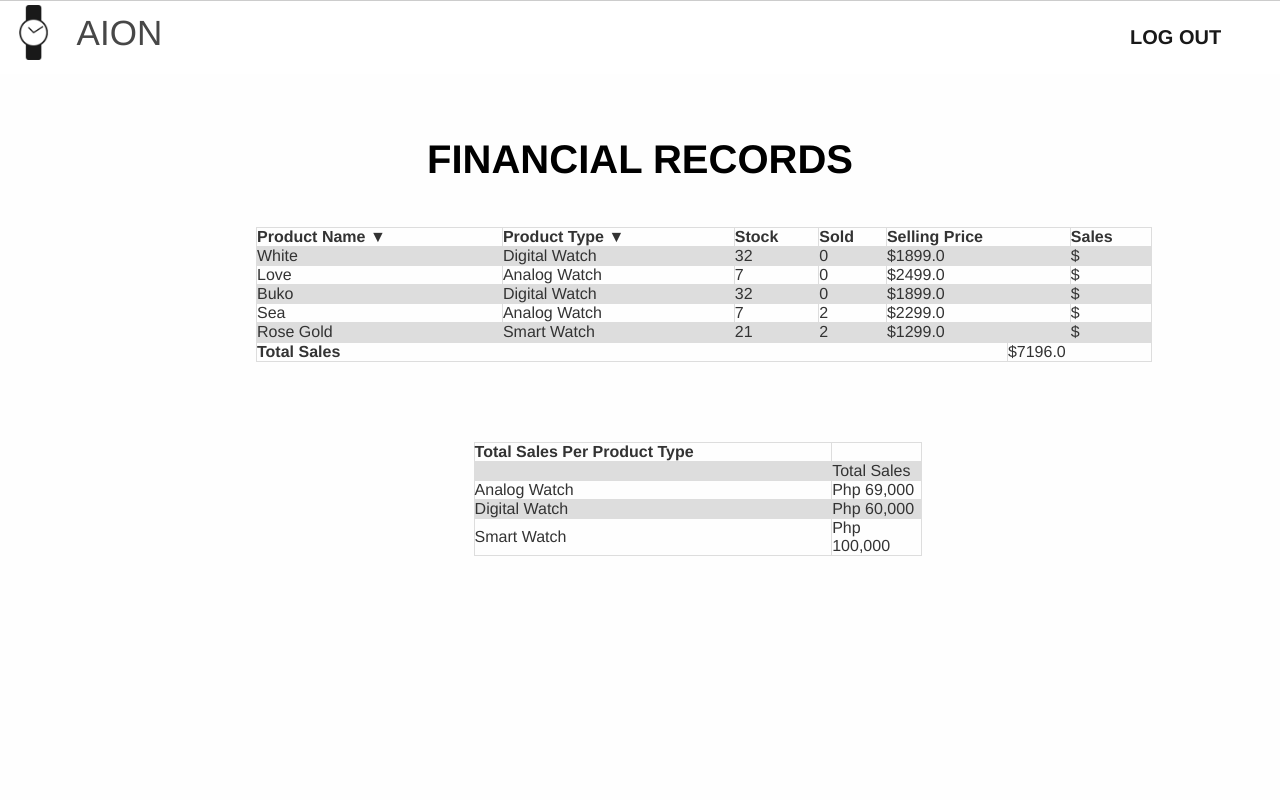
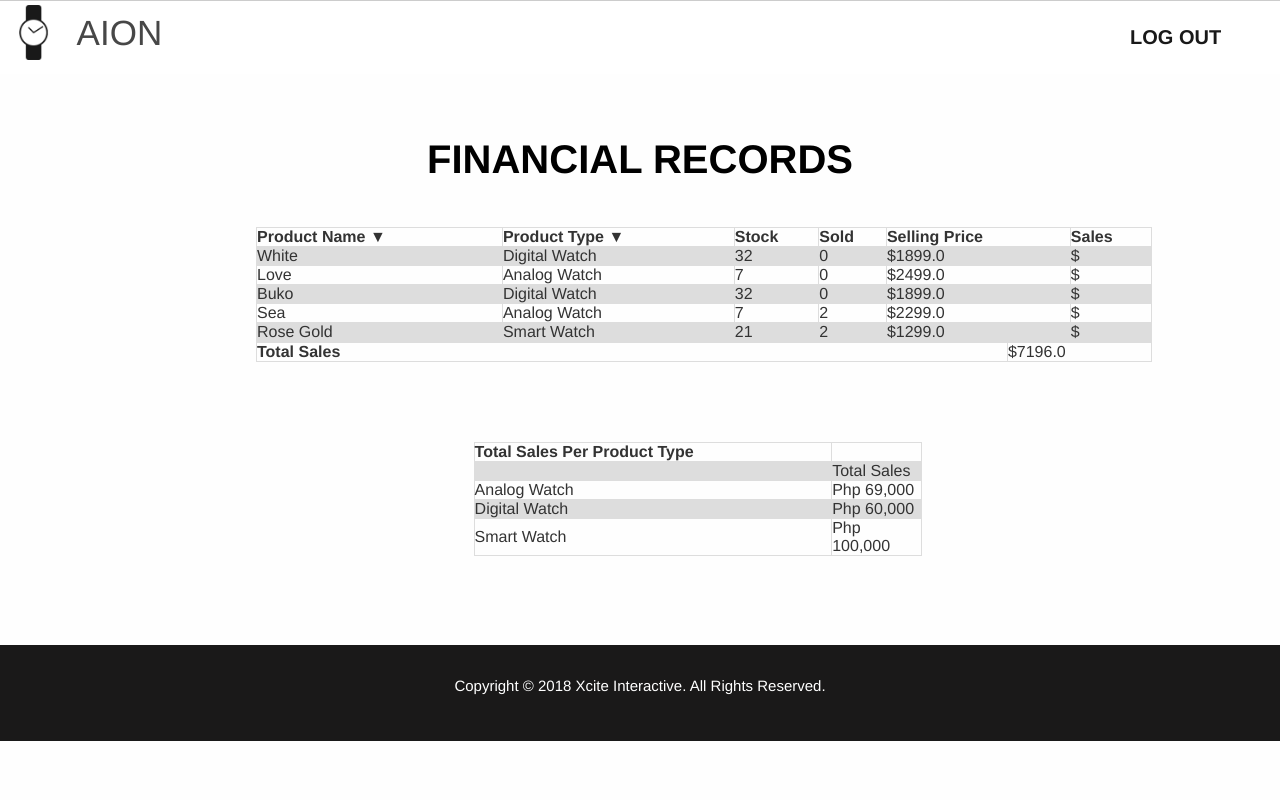
Before and after one commit to dexvillar/SECPROG, a Django app: page /aionApp/accountingPage/ in a window 1280 px wide. Run offline with Django 3.2, Linux system fonts and the light colour scheme; data comes from the database, SQL or seed files in the repository; both versions use the stored data as it was after the commit; some libraries are stand-ins or nearby versions.

Commit message:
added footer in accounting page

```diff
--- a/aionApp/static/aionApp/accounting.css
+++ b/aionApp/static/aionApp/accounting.css
@@ -68,6 +68,7 @@ html, body {
 
 footer {
     background-color: #1a1919;
+    top: 41.1%;
     height: 12%;
     display: block;
     padding-top: 30px;
--- a/aionApp/templates/aionApp/accounting.html
+++ b/aionApp/templates/aionApp/accounting.html
@@ -89,6 +89,7 @@
                     </tr>
                 </table>
             </div>
+        <footer>Copyright © 2018 Xcite Interactive. All Rights Reserved.</footer>
     </body>
 
     <script>
```
Also changed, not shown: db.sqlite3.
